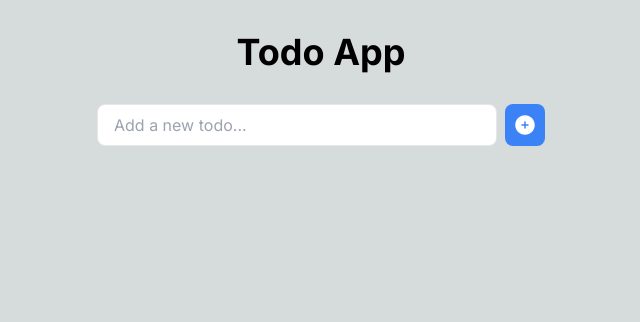
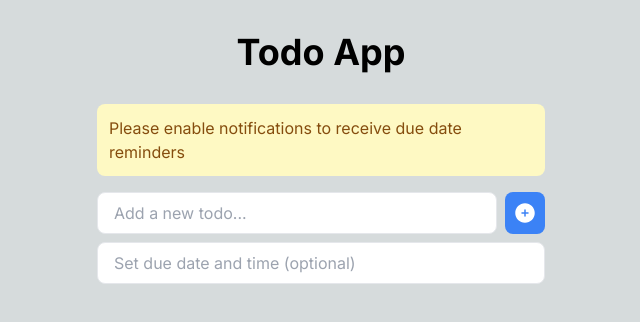
Before and after one commit to felort15/todo-app, a Next.js app: page / in a window 1280 px wide. Shown: the top 322 px of the page, without its empty margins (319-959 px from the left). Built offline with nearby package versions, Linux system fonts and the light colour scheme.

Commit message:
Datee and time build into

```diff
--- a/app/page.tsx
+++ b/app/page.tsx
@@ -1,24 +1,74 @@
 'use client'
 
 import { useState, useEffect, KeyboardEvent } from 'react'
-import { PlusCircleIcon, CheckCircleIcon } from '@heroicons/react/24/solid'
+import { PlusCircleIcon, CheckCircleIcon, CalendarIcon } from '@heroicons/react/24/solid'
+import DatePicker from 'react-datepicker'
+import "react-datepicker/dist/react-datepicker.css"
 
 interface Todo {
   id: number;
   text: string;
   completed: boolean;
+  dueDate: Date | null;
+  notified?: boolean;
 }
 
 export default function Home() {
   const [todos, setTodos] = useState<Todo[]>([])
   const [input, setInput] = useState('')
+  const [dueDate, setDueDate] = useState<Date | null>(null)
   const [isLoading, setIsLoading] = useState(true)
+  const [notificationsEnabled, setNotificationsEnabled] = useState(false)
 
+  // Request notification permission
+  useEffect(() => {
+    if ("Notification" in window) {
+      Notification.requestPermission().then(permission => {
+        setNotificationsEnabled(permission === "granted")
+      })
+    }
+  }, [])
+
+  // Check for due dates every minute
+  useEffect(() => {
+    const checkDueDates = () => {
+      const now = new Date()
+      todos.forEach(todo => {
+        if (todo.dueDate && !todo.completed && !todo.notified) {
+          const dueTime = new Date(todo.dueDate).getTime()
+          const timeUntilDue = dueTime - now.getTime()
+
+          // Notify if due in 30 minutes or less
+          if (timeUntilDue <= 30 * 60 * 1000 && timeUntilDue > 0) {
+            if (notificationsEnabled) {
+              new Notification("Todo Due Soon!", {
+                body: `"${todo.text}" is due in ${Math.round(timeUntilDue / 60000)} minutes`,
+                icon: "/favicon.ico"
+              })
+              // Mark as notified
+              setTodos(prev => prev.map(t =>
+                t.id === todo.id ? { ...t, notified: true } : t
+              ))
+            }
+          }
+        }
+      })
+    }
+
+    const interval = setInterval(checkDueDates, 60000) // Check every minute
+    return () => clearInterval(interval)
+  }, [todos, notificationsEnabled])
+
+  // Load todos from localStorage
   useEffect(() => {
     try {
       const storedTodos = localStorage.getItem('todos')
       if (storedTodos) {
-        setTodos(JSON.parse(storedTodos))
+        const parsedTodos = JSON.parse(storedTodos)
+        setTodos(parsedTodos.map((todo: any) => ({
+          ...todo,
+          dueDate: todo.dueDate ? new Date(todo.dueDate) : null
+        })))
       }
     } catch (error) {
       console.warn('Error reading from localStorage:', error)
@@ -26,6 +76,7 @@ export default function Home() {
     setIsLoading(false)
   }, [])
 
+  // Save todos to localStorage
   useEffect(() => {
     if (!isLoading) {
       localStorage.setItem('todos', JSON.stringify(todos))
@@ -37,9 +88,11 @@ export default function Home() {
       setTodos([...todos, {
         id: Date.now(),
         text: input.trim(),
-        completed: false
+        completed: false,
+        dueDate: dueDate
       }])
       setInput('')
+      setDueDate(null)
     }
   }
 
@@ -60,6 +113,17 @@ export default function Home() {
     setTodos(todos.filter(todo => todo.id !== id))
   }
 
+  const formatDate = (date: Date) => {
+    return new Intl.DateTimeFormat('en-US', {
+      month: 'short',
+      day: 'numeric',
+      year: 'numeric',
+      hour: 'numeric',
+      minute: '2-digit',
+      hour12: true
+    }).format(date)
+  }
+
   if (isLoading) {
     return (
       <main className="min-h-screen p-8">
@@ -78,7 +142,14 @@ export default function Home() {
       <div className="max-w-md mx-auto">
         <h1 className="text-4xl font-bold text-center mb-8">Todo App</h1>
 
-        <div className="flex gap-2 mb-8">
+        {!notificationsEnabled && (
+          <div className="mb-4 p-3 bg-yellow-100 text-yellow-800 rounded-lg">
+            Please enable notifications to receive due date reminders
+          </div>
+        )}
+
+        <div className="flex flex-col gap-2 mb-8">
+          <div className="flex gap-2">
             <input
               type="text"
               value={input}
@@ -93,6 +164,20 @@ export default function Home() {
             >
               <PlusCircleIcon className="w-6 h-6" />
             </button>
+          </div>
+          <DatePicker
+            selected={dueDate}
+            onChange={(date) => setDueDate(date)}
+            placeholderText="Set due date and time (optional)"
+            className="w-full px-4 py-2 border rounded-lg focus:outline-none focus:ring-2 focus:ring-blue-500"
+            minDate={new Date()}
+            isClearable
+            showTimeSelect
+            timeFormat="hh:mm aa"
+            timeIntervals={15}
+            timeCaption="Time"
+            dateFormat="MMM d, yyyy h:mm aa"
+          />
         </div>
 
         <ul className="space-y-2">
@@ -111,9 +196,17 @@ export default function Home() {
               >
                 {todo.completed && <CheckCircleIcon className="w-5 h-5" />}
               </button>
-              <span className={`flex-grow text-center ${todo.completed ? 'line-through text-gray-500' : ''}`}>
+              <div className="flex-grow flex flex-col items-center">
+                <span className={`text-center ${todo.completed ? 'line-through text-gray-500' : ''}`}>
                   {todo.text}
                 </span>
+                {todo.dueDate && (
+                  <span className="text-sm text-gray-500 flex items-center gap-1">
+                    <CalendarIcon className="w-4 h-4" />
+                    {formatDate(todo.dueDate)}
+                  </span>
+                )}
+              </div>
               <button
                 onClick={() => deleteTodo(todo.id)}
                 className="flex-shrink-0 text-red-500 hover:text-red-700"
--- a/package.json
+++ b/package.json
@@ -22,11 +22,13 @@
     "@heroicons/react": "latest",
     "@types/node": "latest",
     "@types/react": "latest",
+    "@types/react-datepicker": "^6.2.0",
     "@types/react-dom": "latest",
     "eslint": "latest",
     "eslint-config-next": "latest",
     "next": "latest",
     "react": "latest",
+    "react-datepicker": "^8.2.0",
     "react-dom": "latest",
     "typescript": "latest"
   },
```
Also changed, not shown: 1 other file (tests, documents, lock files or other folders). Lines whose indentation alone changed are shown as unchanged.
